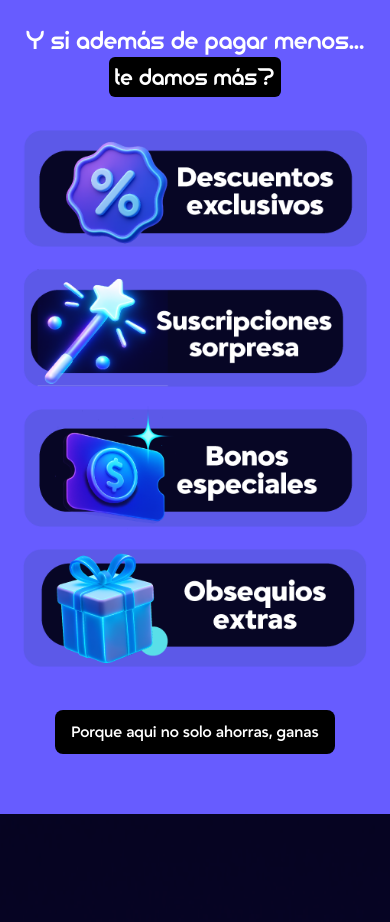
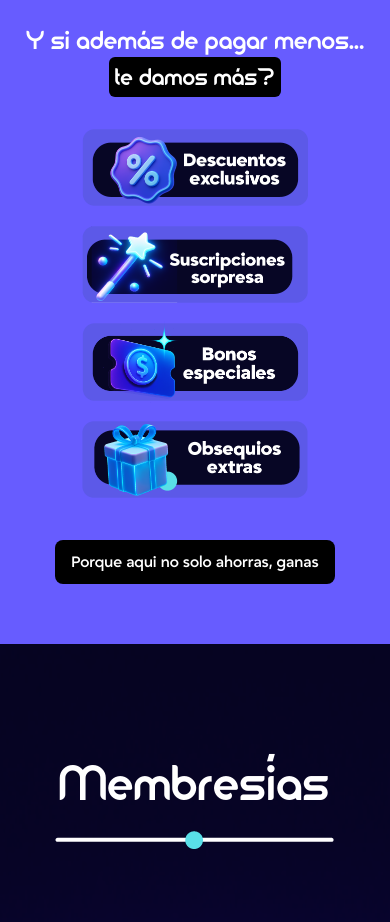
Before and after one commit to pabloDarkmoon24/Simplia, a React (Vite) app: page / in a window 390 px wide. Shown: the part 2360-3282 px from the top of the page. Built offline with nearby package versions, Linux system fonts and the light colour scheme.

Commit message:
adaptaciones mobile 2

```diff
--- a/src/components/SectionFour/sectionFour.css
+++ b/src/components/SectionFour/sectionFour.css
@@ -78,6 +78,12 @@
   .cards-container {
     grid-template-columns: 1fr;
     gap: 16px;
+    max-width: 90%;
+  }
+
+  .cards-container img {
+    max-width: 230px;
+    margin: 0 auto;
   }
 
   .botton-message {
```
